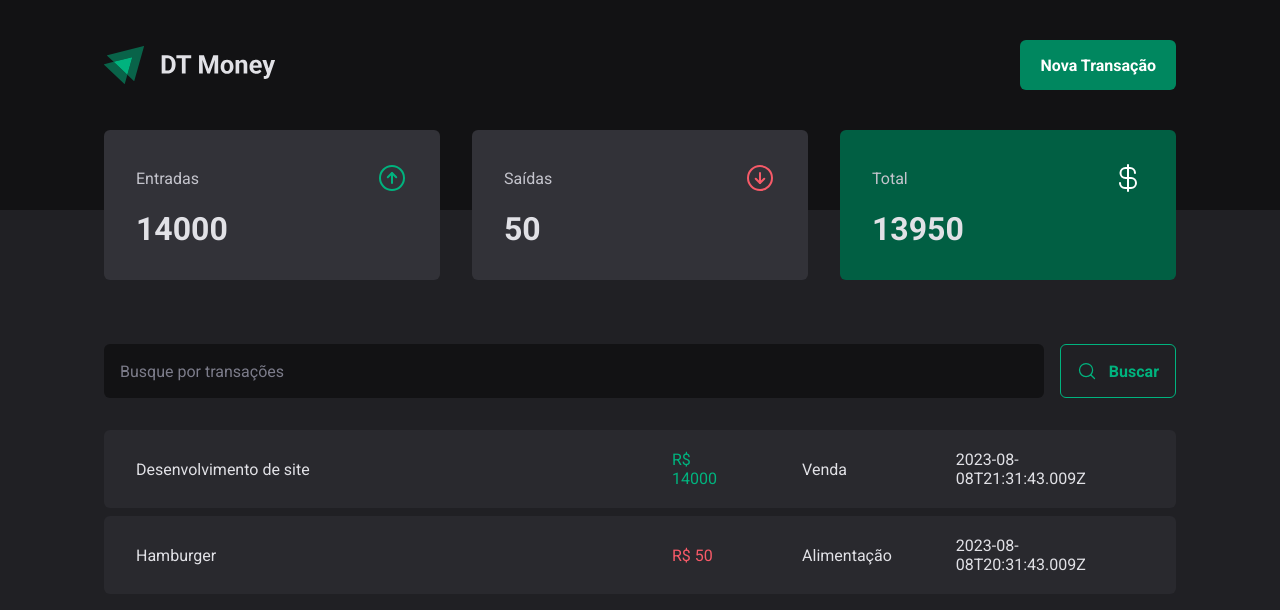
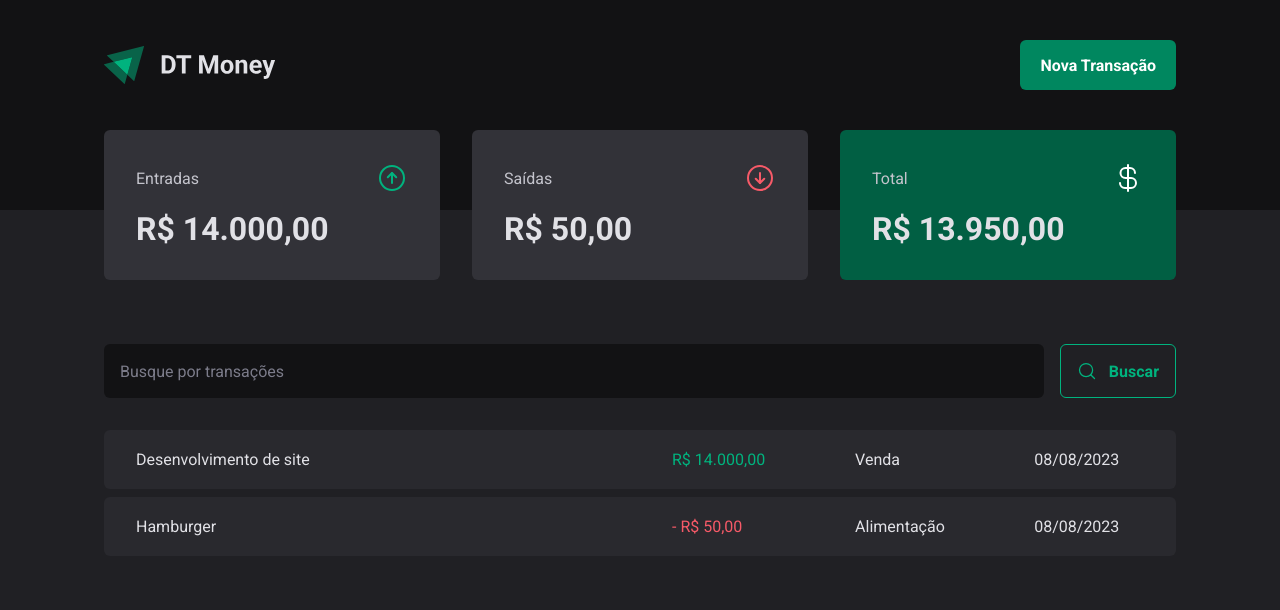
Before and after one commit to rafa7w/reactjs-dt-money, a React (Vite) app: page / in a window 1280 px wide. Shown: the top 610 px of the page. Built offline with nearby package versions, Linux system fonts and the light colour scheme; data requests are answered from the project's data file.

Commit message:
price and date values formatter

```diff
--- a/src/components/Summary/index.tsx
+++ b/src/components/Summary/index.tsx
@@ -2,6 +2,7 @@
 import { SummaryCard, SummaryContainer } from "./styles";
 import { ArrowCircleDown, ArrowCircleUp, CurrencyDollar } from 'phosphor-react'
 import { TransactionsContext } from "../../contexts/TransactionsContext";
+import { priceFormatter } from "../../utils/formatter";
 
 export function Summary() {
   const { transactions } = useContext(TransactionsContext)
@@ -29,7 +30,7 @@
           <span>Entradas</span>
           <ArrowCircleUp size={32} color="#00b37e"/>
         </header>
-        <strong>{summary.income}</strong>
+        <strong>{priceFormatter.format(summary.income)}</strong>
       </SummaryCard>
 
       <SummaryCard>
@@ -37,7 +38,7 @@
           <span>Saídas</span>
           <ArrowCircleDown size={32} color="#f75a68"/>
         </header>
-        <strong>{summary.outcome}</strong>
+        <strong>{priceFormatter.format(summary.outcome)}</strong>
       </SummaryCard>
 
       <SummaryCard variant="green">
@@ -45,7 +46,7 @@
           <span>Total</span>
           <CurrencyDollar size={32} color="#fff"/>
         </header>
-        <strong>{summary.total}</strong>
+        <strong>{priceFormatter.format(summary.total)}</strong>
       </SummaryCard>
     </SummaryContainer>
   )
--- a/src/pages/Transactions/index.tsx
+++ b/src/pages/Transactions/index.tsx
@@ -1,9 +1,10 @@
-import { useContext, useEffect, useState } from "react";
+import { useContext } from "react";
 import { Header } from "../../components/Header";
 import { Summary } from "../../components/Summary";
 import { SearchForm } from "./components/SearchForm";
 import { PriceHighlight, TransactionsContainer, TransactionsTable } from "./styles";
 import { TransactionsContext } from "../../contexts/TransactionsContext";
+import { dateFormatter, priceFormatter } from "../../utils/formatter";
 
 
 export function Transactions() {
@@ -24,11 +25,12 @@
                   <td width="50%">{transaction.description}</td>
                   <td>
                     <PriceHighlight variant={transaction.type}>
-                      R$ {transaction.price}
+                      {transaction.type === 'outcome' && '- '}
+                      {priceFormatter.format(transaction.price)}
                     </PriceHighlight>
                   </td>
                   <td>{transaction.category}</td>
-                  <td>{transaction.createdAt}</td>
+                  <td>{dateFormatter.format(new Date(transaction.createdAt))}</td>
                 </tr>
               )
             })}
--- /dev/null
+++ b/src/utils/formatter.ts
@@ -0,0 +1,6 @@
+export const dateFormatter = new Intl.DateTimeFormat('pt-BR')
+
+export const priceFormatter = new Intl.NumberFormat('pt-BR', {
+  style: 'currency',
+  currency: 'BRL'
+})
```
